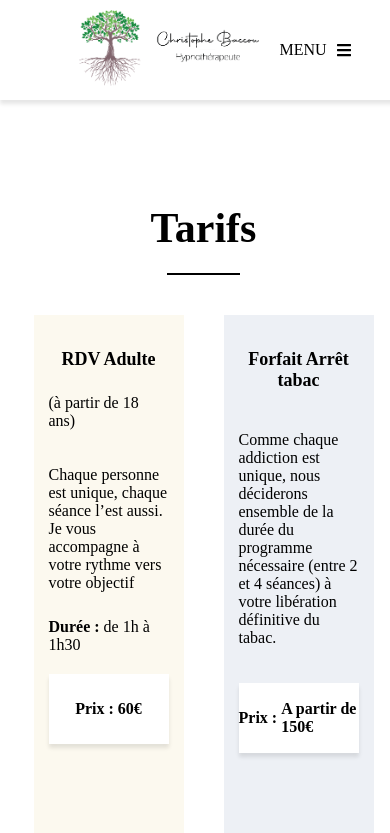
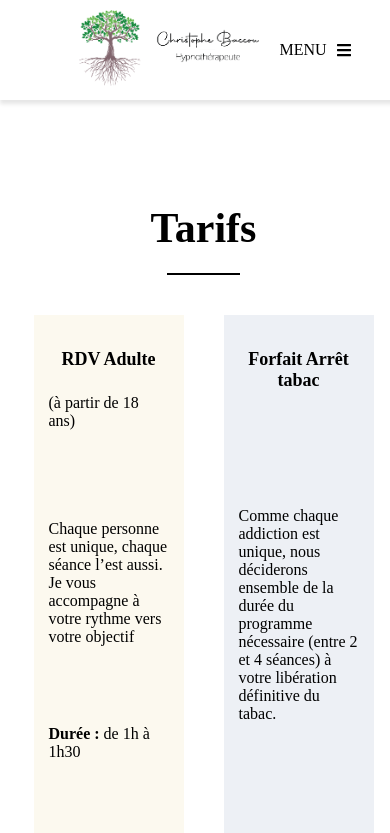
Before and after one commit to nicoriera/hypnose-frontend, a React (Create React App) app: page /tarifs in a window 390 px wide. Shown: the top 833 px of the page. Built offline with nearby package versions, Linux system fonts and the light colour scheme; what google-maps-react would draw is missing.

Commit message:
update css bloc prix page tarif add space between

```diff
--- a/src/App.css
+++ b/src/App.css
@@ -449,6 +449,7 @@ border-radius: 20px;
   margin: 20px;
   width: 170px;
   min-height: 530px;
+  justify-content: space-between;
 }
 .tarif-titre-bloc{
   display: flex;
@@ -803,6 +804,7 @@ margin-top: 15px;
 .bloc-info {
   width: 150px;
   min-height: 600px;
+  justify-content: space-between;
 }
 .tarif-titre-bloc{
   display: flex;
```
